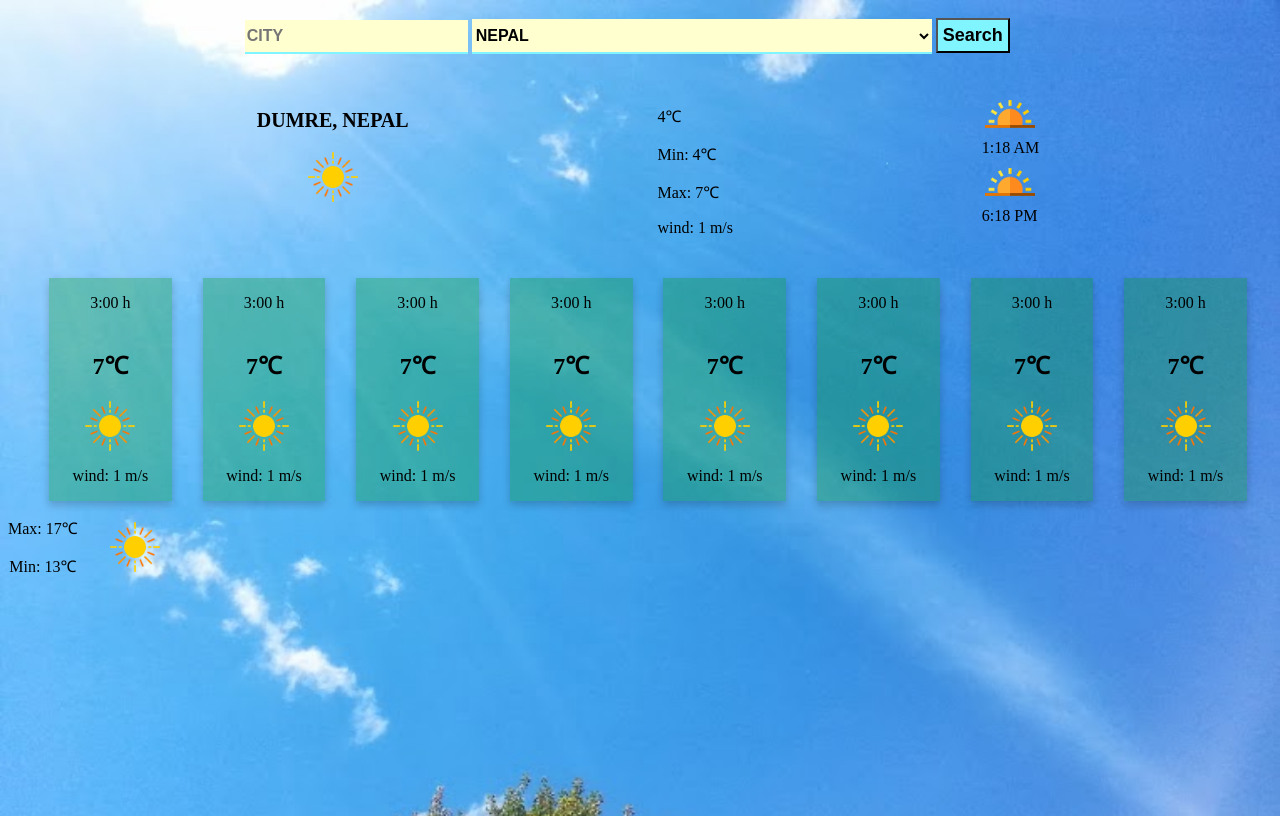
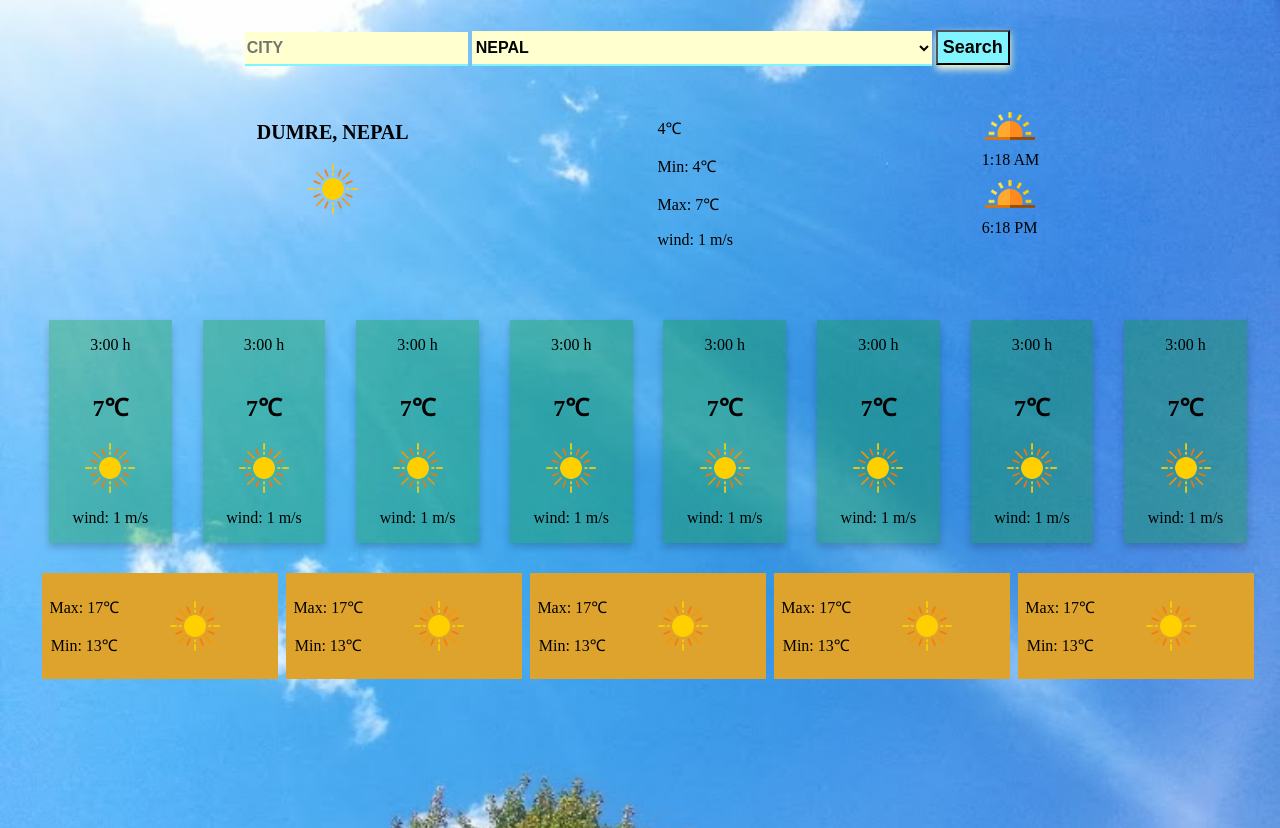
Before and after one commit to sumancrest0001/weather-app, a website built with webpack: page dist/index.html in a window 1280 px wide. Built offline with nearby package versions, Linux system fonts and the light colour scheme; files whose address does not match are found by name.

Commit message:
improved the front end

```diff
--- a/dist/css/style.css
+++ b/dist/css/style.css
@@ -17,6 +17,7 @@ body {
 .search {
   width: 63%;
   margin: auto;
+  margin-top: 20px;
   padding: 10px 0;
 }
 .search__city {
@@ -42,9 +43,9 @@ body {
 .search__btn {
   font-size: 18px;
   font-weight: 700;
-  border-radius: 0;
   padding: 5px;
   background-color: var(--btn-color);
+  box-shadow: 0 4px 8px 0 var(--input-color);
 }
 .info-section {
   display: flex;
@@ -65,6 +66,7 @@ body {
 .hour-section {
   width: 96%;
   margin: auto;
+  margin-top: 30px;
   display: flex;
   justify-content: space-around;
 }
@@ -83,12 +85,16 @@ body {
 }
 .day-section {
   width: 96%;
+  margin: auto;
+  margin-top: 30px;
+  padding: 0 15px;
   display: flex;
-  justify-content: space-between;
+  justify-content: space-evenly;
 }
 .day-section__item {
   text-align: center;
   display: flex;
-  width: 15%;
-  background-color: ;
+  width: 18%;
+  background-color: var(--day-bg-color);
+  padding: 7px;
 }
--- a/dist/index.html
+++ b/dist/index.html
@@ -13,6 +13,7 @@
 
 <body>
   <div class="search">
+    <form>
       <input type="text" class="search__city" placeholder="City">
       <select name="dropdown" class="search__country">
         <option value="Afghanistan">Afghanistan</option>
@@ -253,7 +254,8 @@
         <option value="Yemen">Yemen</option>
         <option value="Yugoslavia">Yugoslavia</option>
       </select>
-    <button class="search__btn">Search</button>
+      <input type="button" value="Search" class="search__btn">
+    </form>
   </div>
   <div class="info-section">
     <div class="info-section__location">
@@ -329,5 +331,33 @@
       </div>
       <img src="image/favicon.png" alt="icon for the weather" class="icon">
     </div>
+    <div class="day-section__item">
+      <div class="item-temp">
+        <p class="item-maxtemp">Max: 17&#8451;</p>
+        <p class="item-mintemp">Min: 13&#8451;</p>
+      </div>
+      <img src="image/favicon.png" alt="icon for the weather" class="icon">
+    </div>
+    <div class="day-section__item">
+      <div class="item-temp">
+        <p class="item-maxtemp">Max: 17&#8451;</p>
+        <p class="item-mintemp">Min: 13&#8451;</p>
+      </div>
+      <img src="image/favicon.png" alt="icon for the weather" class="icon">
+    </div>
+    <div class="day-section__item">
+      <div class="item-temp">
+        <p class="item-maxtemp">Max: 17&#8451;</p>
+        <p class="item-mintemp">Min: 13&#8451;</p>
+      </div>
+      <img src="image/favicon.png" alt="icon for the weather" class="icon">
+    </div>
+    <div class="day-section__item">
+      <div class="item-temp">
+        <p class="item-maxtemp">Max: 17&#8451;</p>
+        <p class="item-mintemp">Min: 13&#8451;</p>
+      </div>
+      <img src="image/favicon.png" alt="icon for the weather" class="icon">
+    </div>
   </div>
 </body>
```
Lines whose indentation alone changed are shown as unchanged.
